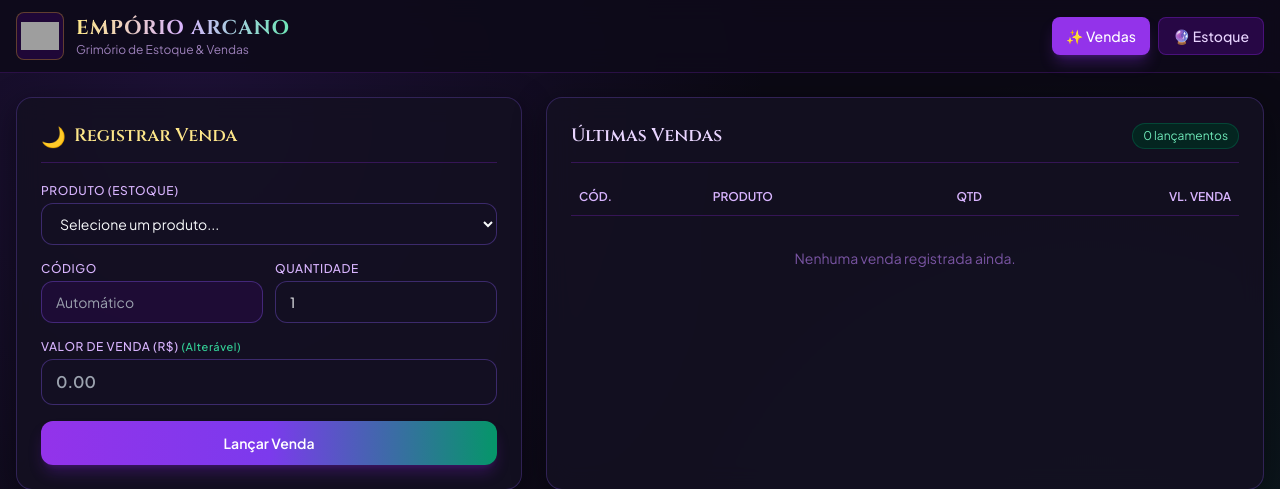
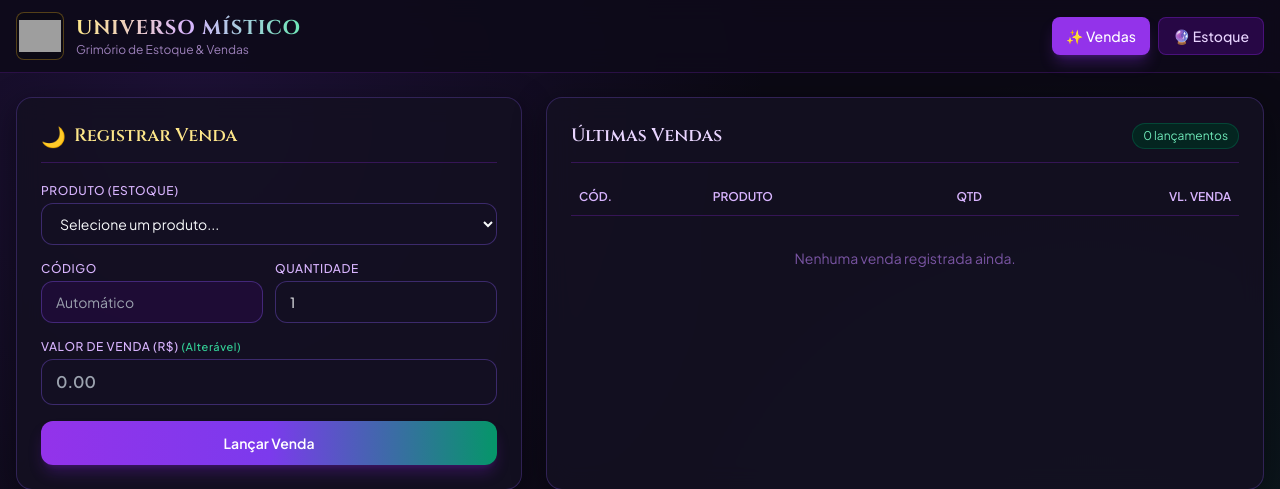
Before and after one commit to thiagonapoleao/Universo_Mistico, a FastAPI app: page / in a window 1280 px wide. Shown: the top 489 px of the page. Run offline with FastAPI, Linux system fonts and the light colour scheme; some libraries are stand-ins or nearby versions; grey boxes are pictures that could not be loaded.

Commit message:
Add files via upload

```diff
--- a/templates/index.html
+++ b/templates/index.html
@@ -3,7 +3,7 @@
 <head>
     <meta charset="UTF-8">
     <meta name="viewport" content="width=device-width, initial-scale=1.0">
-    <title>Empório Arcano • Estoque & Vendas</title>
+    <title>Universo Místico • Estoque & Vendas</title>
     <script src="https://cdn.tailwindcss.com"></script>
     <link href="https://fonts.googleapis.com/css2?family=Cinzel:wght@600;700&family=Plus+Jakarta+Sans:wght@400;500;600&display=swap" rel="stylesheet">
     <style>
@@ -43,9 +43,9 @@
             <div class="flex items-center gap-3">
                 <!-- LOCAL DO LOGOTIPO: Salve sua imagem em static/img/logo.png -->
                 <img src="/static/img/logo.png"
-                     alt="Logotipo"
+                     alt="Logotipo Universo Místico"
                      onerror="this.style.display='none'; document.getElementById('fallback-logo').style.display='flex';"
-                     class="h-12 w-12 object-contain rounded-lg border border-amber-400/30 p-1 bg-purple-950/40">
+                     class="h-12 w-12 object-contain rounded-lg border border-amber-400/30 p-0.5 bg-[#0b0914]">
 
                 <!-- Ícone alternativo exibido enquanto o arquivo static/img/logo.png não existir -->
                 <div id="fallback-logo" class="hidden h-12 w-12 items-center justify-center rounded-lg border border-amber-400/40 bg-purple-950/60 text-amber-300 text-2xl">
@@ -54,7 +54,7 @@
 
                 <div>
                     <h1 class="font-mystic text-lg sm:text-xl font-bold tracking-wider text-transparent bg-clip-text bg-gradient-to-r from-amber-200 via-purple-300 to-emerald-300">
-                        EMPÓRIO ARCANO
+                        UNIVERSO MÍSTICO
                     </h1>
                     <p class="text-xs text-purple-300/70">Grimório de Estoque & Vendas</p>
                 </div>
```
